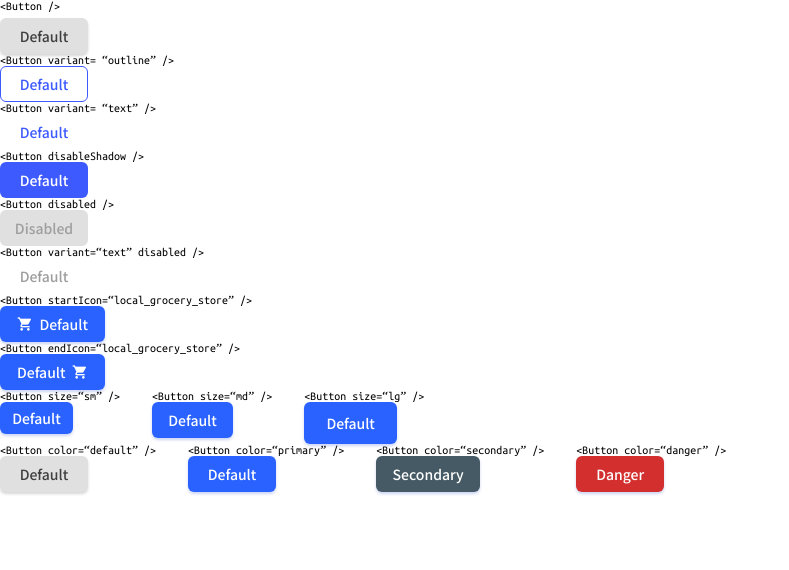
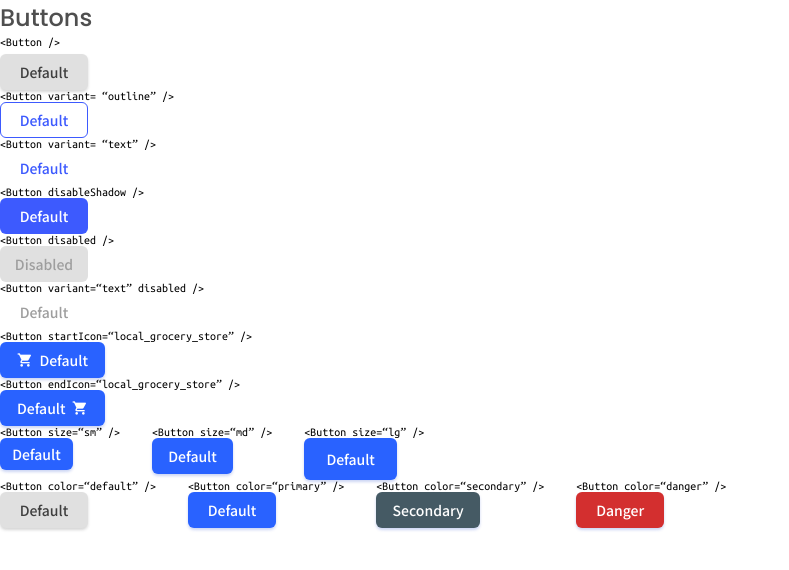
Before and after one commit to Moro-Afriyie/React-Button-Component, a React (Create React App) app in the folder react-button-component/: page / in a window 1280 px wide. Shown: the top 570 px of the page, without its empty margins (0-789 px from the left). Built offline with nearby package versions, Linux system fonts and the light colour scheme.

Commit message:
style the heading

```diff
--- a/react-button-component/src/App.scss
+++ b/react-button-component/src/App.scss
@@ -1,5 +1,6 @@
 @import url("https://fonts.googleapis.com/css2?family=Noto+Sans+JP:wght@400;500&display=swap");
 @import url("https://fonts.googleapis.com/css2?family=Noto+Sans+JP:wght@400;500&family=Ubuntu+Mono&display=swap");
+@import url("https://fonts.googleapis.com/css2?family=Poppins:wght@500&display=swap");
 * {
   margin: 0;
   padding: 0;
@@ -11,6 +12,16 @@
 }
 
 .container {
+  .heading {
+    font-family: "Poppins", sans-serif;
+    font-size: 24px;
+    font-style: normal;
+    font-weight: 500;
+    line-height: 36px;
+    letter-spacing: 0em;
+    text-align: left;
+    color: #4f4f4f;
+  }
   .title {
     font-family: "Ubuntu Mono", sans-serif;
     font-size: 12px;
--- a/react-button-component/src/App.tsx
+++ b/react-button-component/src/App.tsx
@@ -5,6 +5,7 @@
 function App() {
   return (
     <main className="container">
+      <h1 className="heading">Buttons</h1>
       <div className="buttons__container">
         <div className="button__default">
           <p className="title">&#60;Button /&#62;</p>
```
